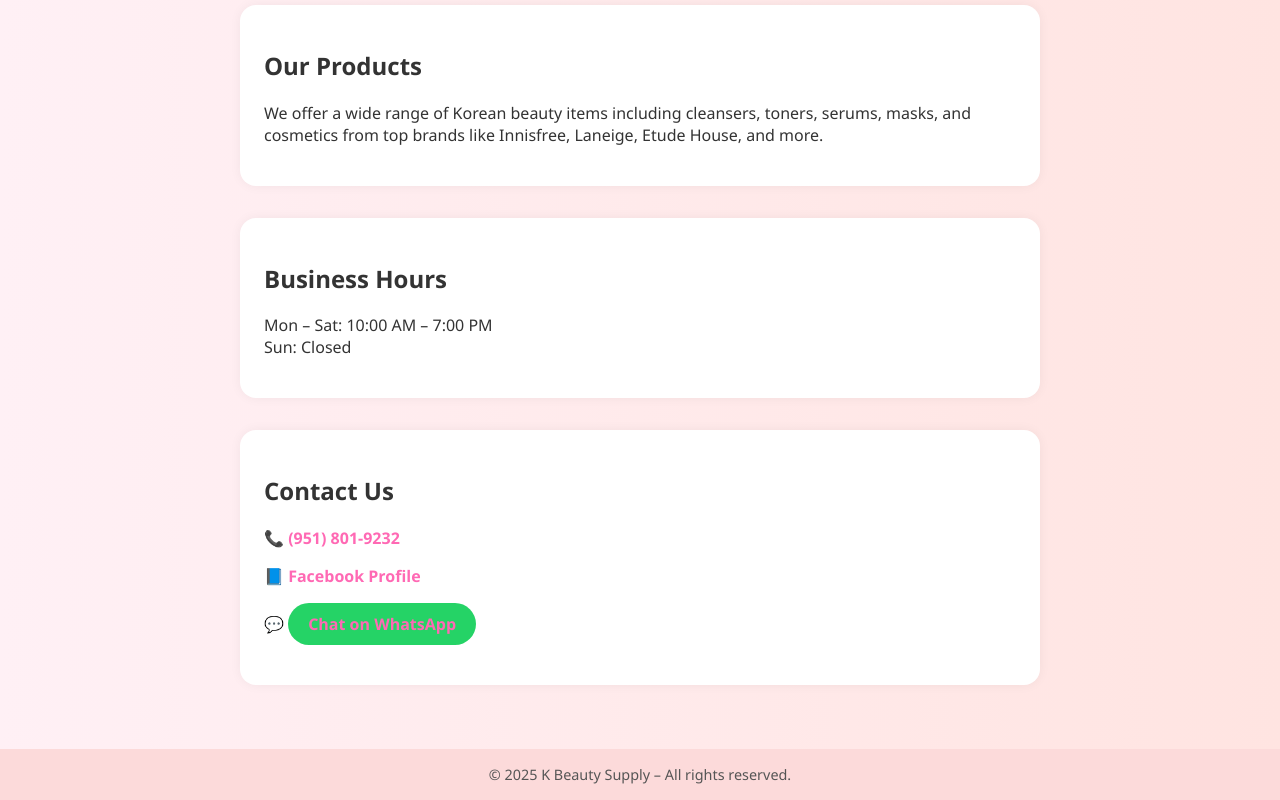
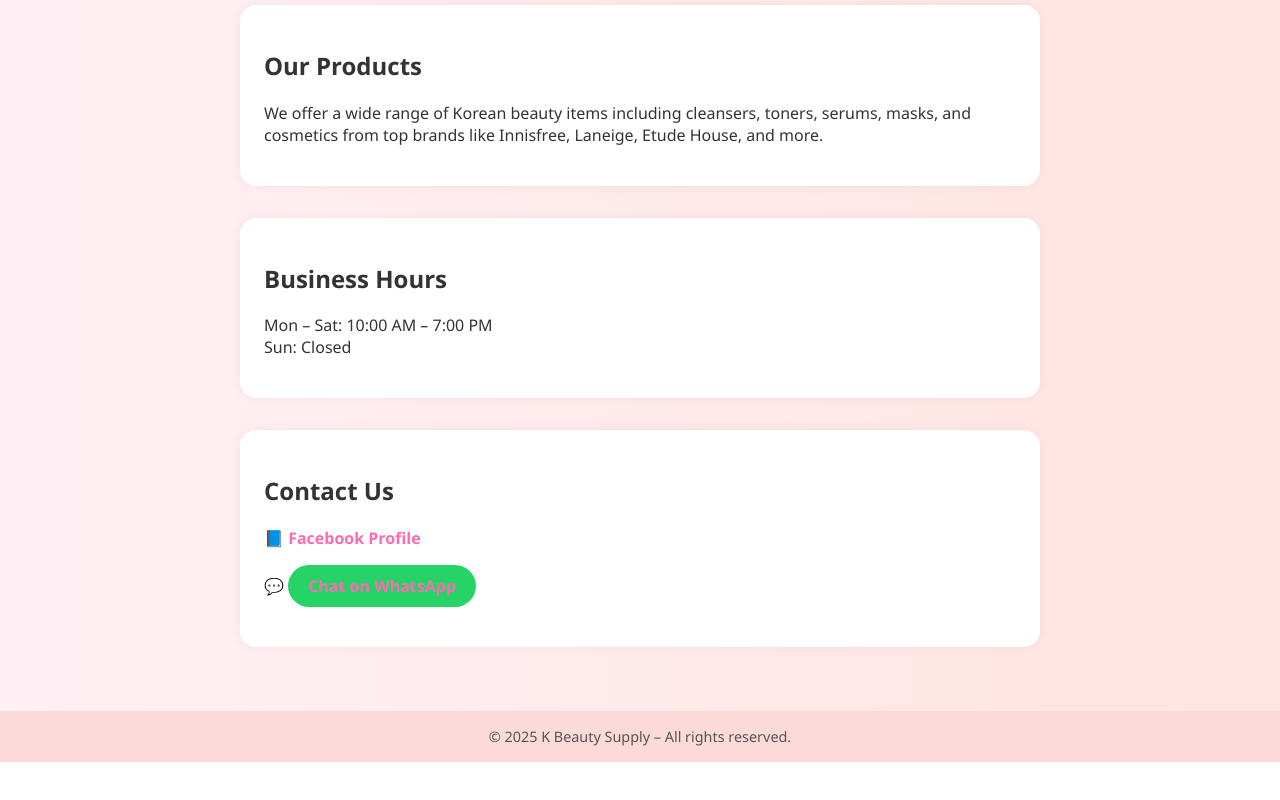
Before and after one commit to Anna10101981peronal/k_beauty_supply, a plain HTML site: page index.html in a window 1280 px wide. Shown: the part 435-1235 px from the top of the page. After the commit the page ends 1197 px from the top, so only its background shows below. Drawn offline with Linux system fonts and the light colour scheme.

Commit message:
Add files via upload

```diff
--- a/index.html
+++ b/index.html
@@ -84,7 +84,6 @@
 
     <div class="contact">
         <h2>Contact Us</h2>
-        <p>📞 <a href="tel:9518019232">(951) 801-9232</a></p>
         <p>📘 <a href="https://www.facebook.com/Helena.Borkowska1010" target="_blank">Facebook Profile</a></p>
         <p>💬 <a class="whatsapp" href="https://wa.me/19518019232" target="_blank">Chat on WhatsApp</a></p>
     </div>
```
